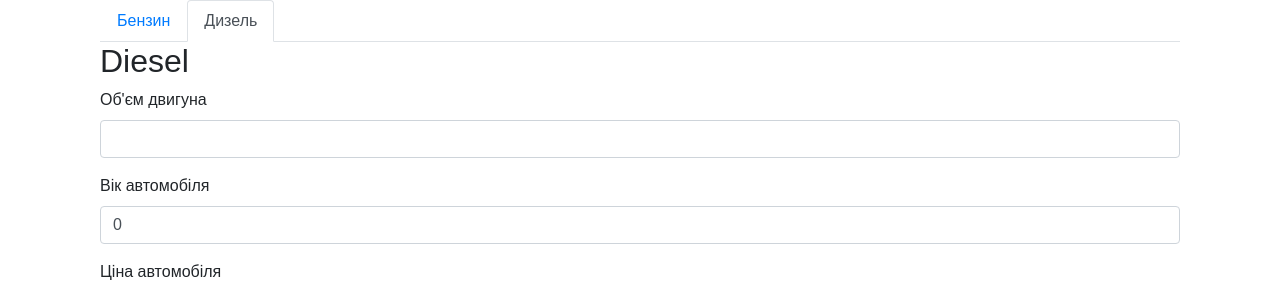
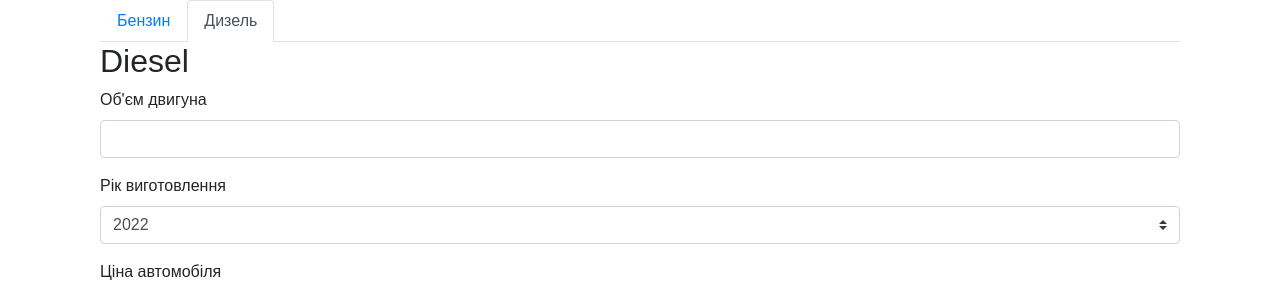
Before and after one commit to mlutsiuk/toll, a Vue app: page / in a window 1280 px wide. Both pictures are taken after a click on the item "Дизель". Shown: the top 290 px of the page. Built offline with nearby package versions, Linux system fonts and the light colour scheme.

Commit message:
Replaced car age input field to ManufactureDateSelect

```diff
--- a/src/components/TollCalculator/DieselCalculator.vue
+++ b/src/components/TollCalculator/DieselCalculator.vue
@@ -2,7 +2,7 @@
     <div>
         <h3>{{ engineVolume }}</h3>
         <text-field v-model="engineVolume" id="engine_volume" label="Об'єм двигуна"/>
-        <text-field v-model="carAge" id="car_age" label="Вік автомобіля"/>
+        <manufacture-date-select v-model:age="carAge"/>
         <text-field v-model="carPrice" id="car_price" label="Ціна автомобіля"/>
 
 
@@ -17,9 +17,12 @@
 
 <script>
 import TextField from '@/components/Shared/TextField';
+import ManufactureDateSelect from "@/components/Shared/ManufactureDateSelect";
+
 export default {
     name: 'DieselCalculator',
     components: {
+        ManufactureDateSelect,
         TextField
     },
     data: () => ({
@@ -52,7 +55,3 @@ export default {
     }
 };
 </script>
-
-<style scoped>
-
-</style>
```
